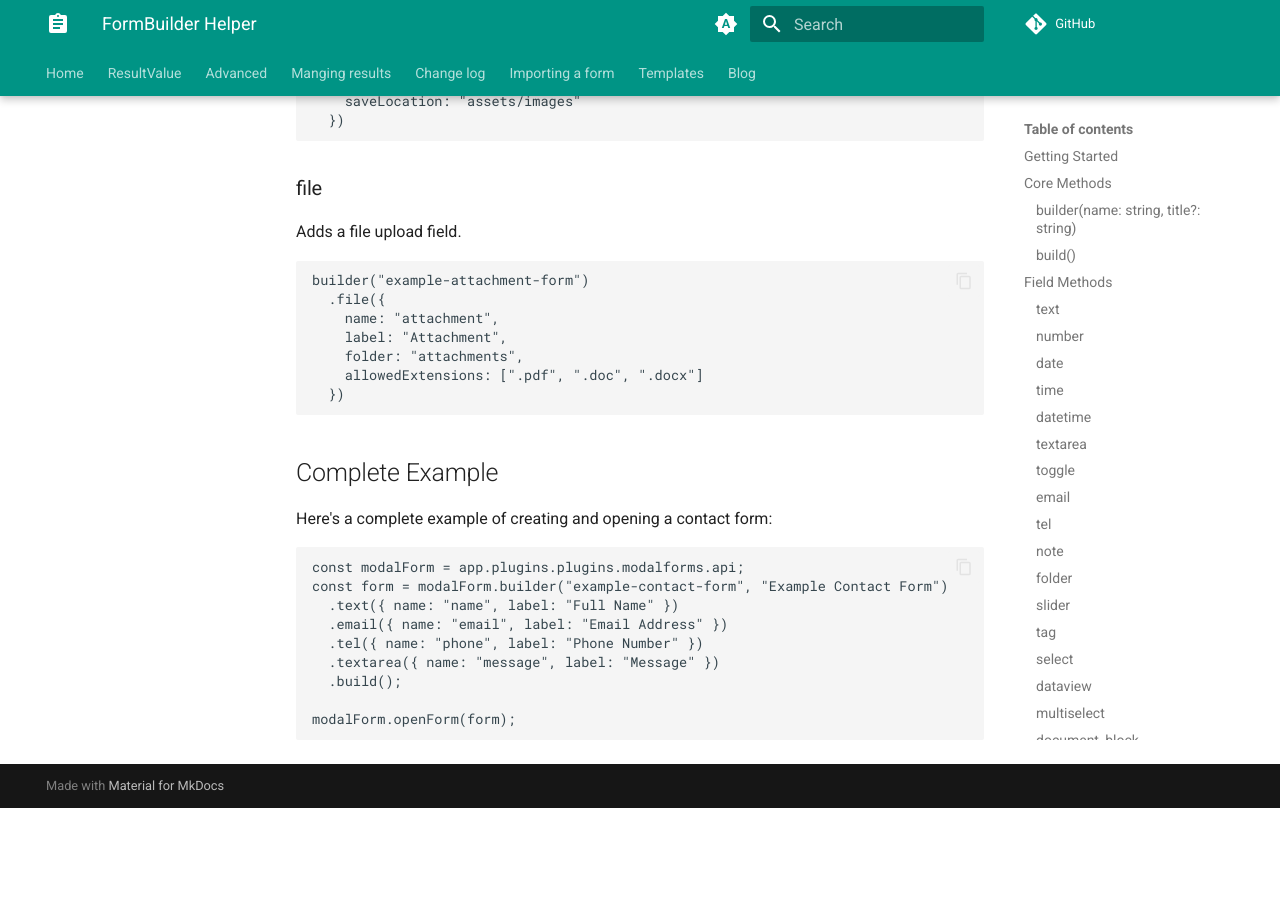
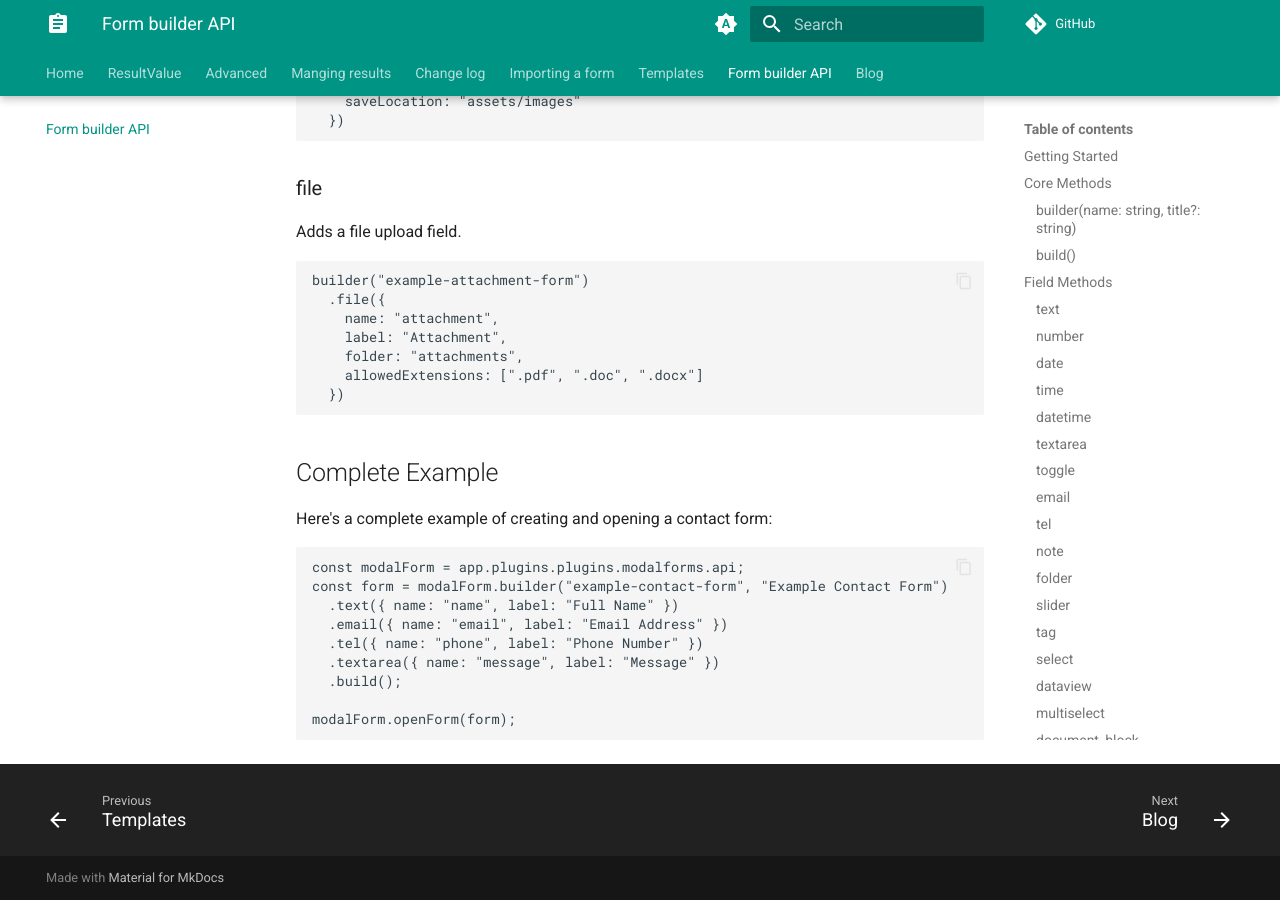
Before and after one commit to danielo515/obsidian-modal-form, an MkDocs documentation site: the page built from docs/FormBuilder.md, in a window 1280 px wide and 900 px high, scrolled down 5129 px. Built offline with MkDocs 1.6.1 and Material for MkDocs 9.7.7, drawn with Linux system fonts in a browser that asks for light colours; comment, search, counter and statistics services are not loaded; before the commit the page ends 5937 px from its top, so only the background shows below that.

Commit message:
docs: update mkdocs.yml
add form builder api to the docs index

```diff
--- a/mkdocs.yml
+++ b/mkdocs.yml
@@ -10,6 +10,7 @@ nav:
     - Change log: changelog.md
     - Importing a form: import-forms.md
     - Templates: templates.md
+    - Form builder API: FormBuilder.md
     - Blog:
           - blog/index.md
 plugins:
```
